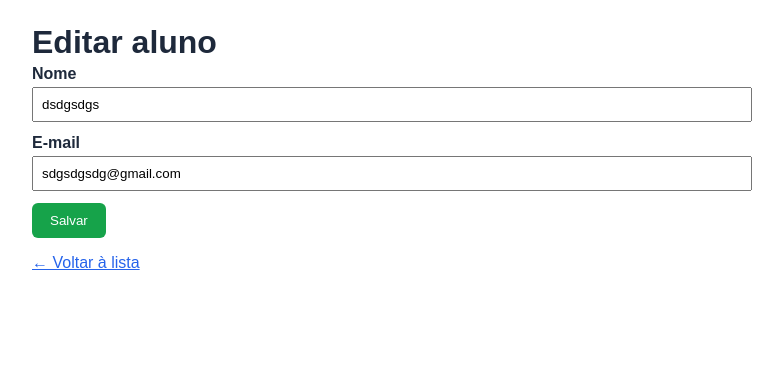
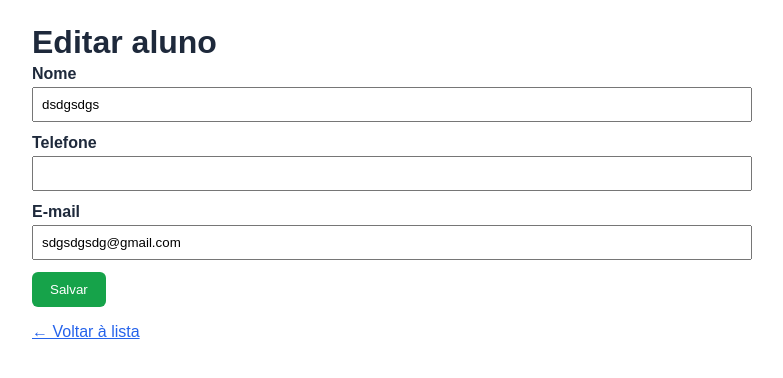
Before and after one commit to 12400017-cell/python, a Flask app: page /editar/1 in a window 1280 px wide. Shown: the top 378 px of the page, without its empty margins (248-1031 px from the left). Run offline with Flask 3, Linux system fonts and the light colour scheme.

Commit message:
atv7_sqlAlchemy_começo

```diff
--- a/atv/Atv7_FLASK _SQLalchemy/app.py
+++ b/atv/Atv7_FLASK _SQLalchemy/app.py
@@ -2,27 +2,36 @@
 AulaSQLalchemy — Flask + SQLAlchemy (simples, sem MVC)
 CRUD de alunos em um único arquivo.
 """
-
+#os(sistema operacional:
+#Serve para conectar o programa ao sistema operacional do pc,
+#com ele posso saber exatamente onde o arquivo python vai estar, evitando erro de arquivo não encontrado
 import os
-
+#import redireect: serve para manda mandar o usuario para outra págin?
 from flask import Flask, redirect, render_template, request, url_for
+#import do banco de dados
 from flask_sqlalchemy import SQLAlchemy
 
 app = Flask(__name__)
 
+
+#serve para descobrir o caminho obsoluto de onde o arquivo python esta sendo salvo no pc
 pasta_aula = os.path.abspath(os.path.dirname(__file__))
+#Define qual banco de dados a aplicação vai usar
+#os.path,join(): serve para criar um aquivo detntro da pasta_aula(var que dedura a localização do código)
 app.config["SQLALCHEMY_DATABASE_URI"] = "sqlite:///" + os.path.join(
     pasta_aula, "alunos.db"
 )
 app.config["SQLALCHEMY_TRACK_MODIFICATIONS"] = False
 
+#conecta o banco de dados com o app.py
 db = SQLAlchemy(app)
 
 
-# --- MODEL (tabela no banco) ---
+# --- Criando a tabela alunos ---
 class Aluno(db.Model):
     __tablename__ = "alunos"
 
+    #Criando as colunas do BD
     id = db.Column(db.Integer, primary_key=True)
     nome = db.Column(db.String(100), nullable=False)
     email = db.Column(db.String(120), nullable=False)
@@ -32,7 +41,7 @@ class Aluno(db.Model):
 
 
 with app.app_context():
-    db.create_all()
+    db.create_all() #criando as tabelas?? eu não ja as criei antes?
 
 
 # --- READ — listar ---
--- a/atv/Atv7_FLASK _SQLalchemy/templates/formulario.html
+++ b/atv/Atv7_FLASK _SQLalchemy/templates/formulario.html
@@ -20,6 +20,10 @@
             <input type="text" id="nome" name="nome" required value="{{ nome or '' }}">
         </div>
         <div class="form-grupo">
+            <label for="nome">Telefone</label>
+            <input type="telefone" id="telefone" name="telefone" required value="{{ telefone or '' }}">
+        </div>
+        <div class="form-grupo">
             <label for="email">E-mail</label>
             <input type="email" id="email" name="email" required value="{{ email or '' }}">
         </div>
--- a/atv/Atv7_FLASK _SQLalchemy/templates/lista.html
+++ b/atv/Atv7_FLASK _SQLalchemy/templates/lista.html
@@ -21,6 +21,7 @@
                 <th>Id</th>
                 <th>Nome</th>
                 <th>E-mail</th>
+                <th>Telefone</th>
                 <th>Ações</th>
             </tr>
         </thead>
@@ -30,6 +31,7 @@
                 <td>{{ aluno.id }}</td>
                 <td>{{ aluno.nome }}</td>
                 <td>{{ aluno.email }}</td>
+                <td>{{ aluno.telefone }}</td>
                 <td class="acoes">
                     <a href="{{ url_for('editar', aluno_id=aluno.id) }}">Editar</a>
                     <form method="POST" action="{{ url_for('excluir', aluno_id=aluno.id) }}"
```
Also changed, not shown: atv/Atv7_FLASK _SQLalchemy/alunos.db (added).
